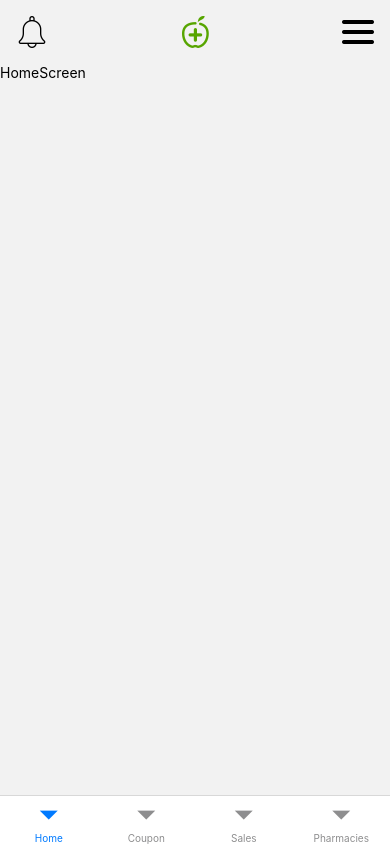
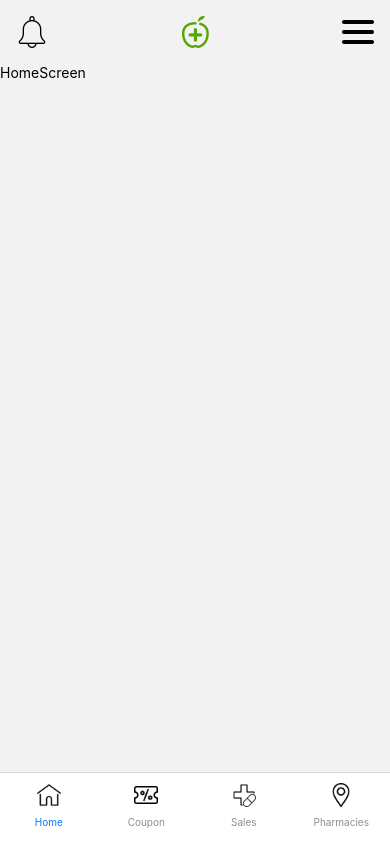
Before and after one commit to MrMuu88/AlmaClone, a React Native app: screen / in a window 390 px wide. Built offline with nearby package versions, Linux system fonts and the light colour scheme.

Commit message:
stylized, navigation buttons

```diff
--- a/App.tsx
+++ b/App.tsx
@@ -1,4 +1,4 @@
-import React, { Component } from 'react'
+import React, { Component, ReactNode } from 'react'
 import { createBottomTabNavigator } from '@react-navigation/bottom-tabs'
 import HomeScreen from './src/Screens/Main/HomeScreen';
 import PharmanciesScreen from './src/Screens/Main/PharmanciesScreen';
@@ -8,19 +8,31 @@ import { NavigationContainer } from '@react-navigation/native';
 import MainHeader from './src/Components/Headers/MainHeader';
 import { createStackNavigator } from '@react-navigation/stack';
 import MessagesScreen from './src/Screens/Other/MessagesScreen';
-import ProfileScreen from './src/Screens/Menu/ProfileScreen';
 import { MenuScreen } from './src/Screens/Menu/MenuScreen';
 import { MessagesHeader } from './src/Components/Headers/MessagesHeader';
 import { MenuHeader } from './src/Components/Headers/MenuHeader';
+import { Image, StyleSheet } from 'react-native';
+
+type NodeDictionary = {
+    [key: string]: ReactNode;
+  };
 
 const Tabs = ()=>{
+    const Icons :NodeDictionary ={
+        "Home":<Image style={styles.logo} source={require('./src/assests/icons/004-home.png')}/>,
+        "Coupon":<Image style={styles.logo} source={require('./src/assests/icons/005-coupon.png')}/>,
+        "Sales":<Image style={styles.logo} source={require('./src/assests/icons/030-pluspill.png')}/>,
+        "Pharmacies":<Image style={styles.logo} source={require('./src/assests/icons/008-location.png')}/>,
+
+    }
+
     const Tab = createBottomTabNavigator();
     return (
-        <Tab.Navigator screenOptions={{headerShown:false}}>
-            <Tab.Screen name="Home" component={HomeScreen} />
-            <Tab.Screen name="Coupon" component={CouponScreen} />
-            <Tab.Screen name="Sales" component={SalesScreen} />
-            <Tab.Screen name="Pharmacies" component={PharmanciesScreen} />
+        <Tab.Navigator screenOptions={{headerShown:false, tabBarStyle:{height:72,paddingBottom:16}}}>
+            <Tab.Screen options={{tabBarIcon:()=>{ return Icons["Home"]}}} name="Home" component={HomeScreen} />
+            <Tab.Screen options={{tabBarIcon:()=>{ return Icons["Coupon"]}}} name="Coupon" component={CouponScreen} />
+            <Tab.Screen options={{tabBarIcon:()=>{ return Icons["Sales"]}}} name="Sales" component={SalesScreen} />
+            <Tab.Screen options={{tabBarIcon:()=>{ return Icons["Pharmacies"]}}} name="Pharmacies" component={PharmanciesScreen} />
         </Tab.Navigator>
     );
 
@@ -40,3 +52,7 @@ export default function App() {
         </NavigationContainer>
     )
 }
+
+const styles = StyleSheet.create({
+    logo:{width:24, height:24, resizeMode:"contain"}
+})
```
Also changed, not shown: src/assests/icons/030-pluspill.png (added).
